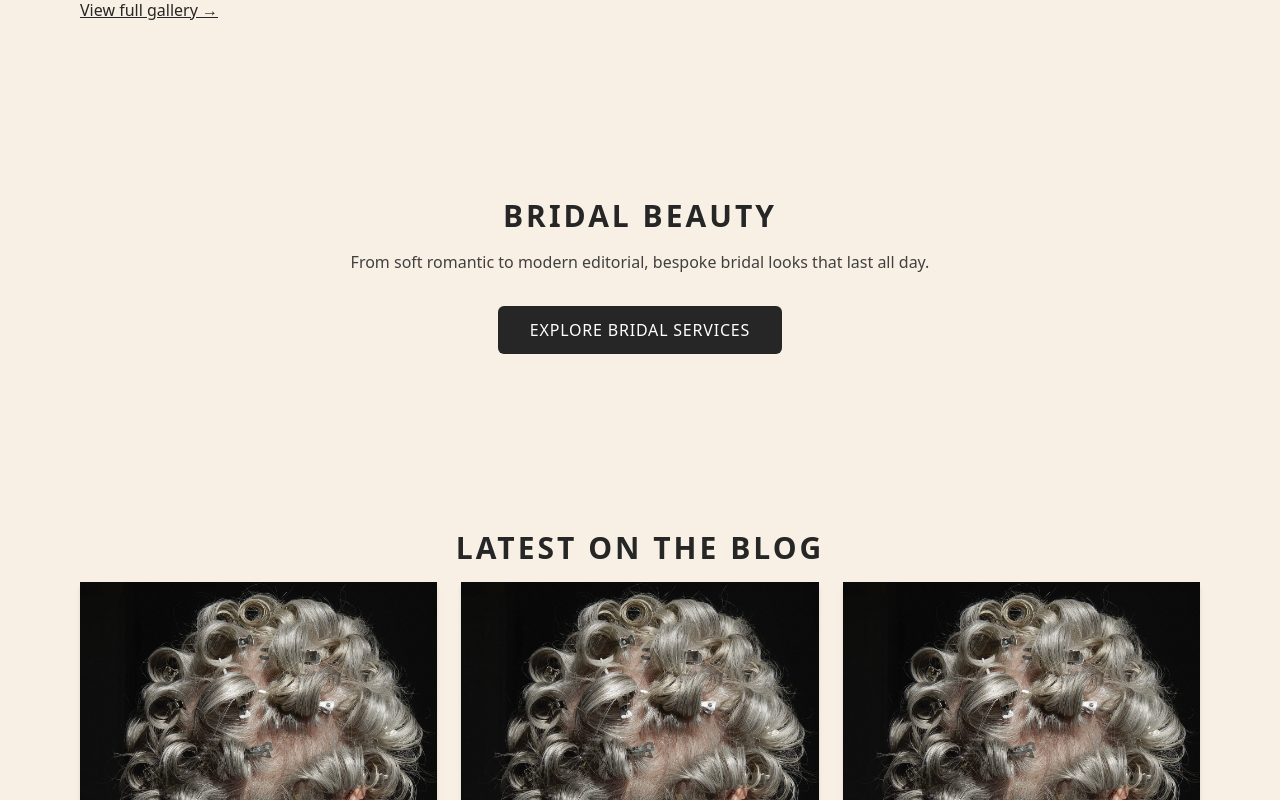
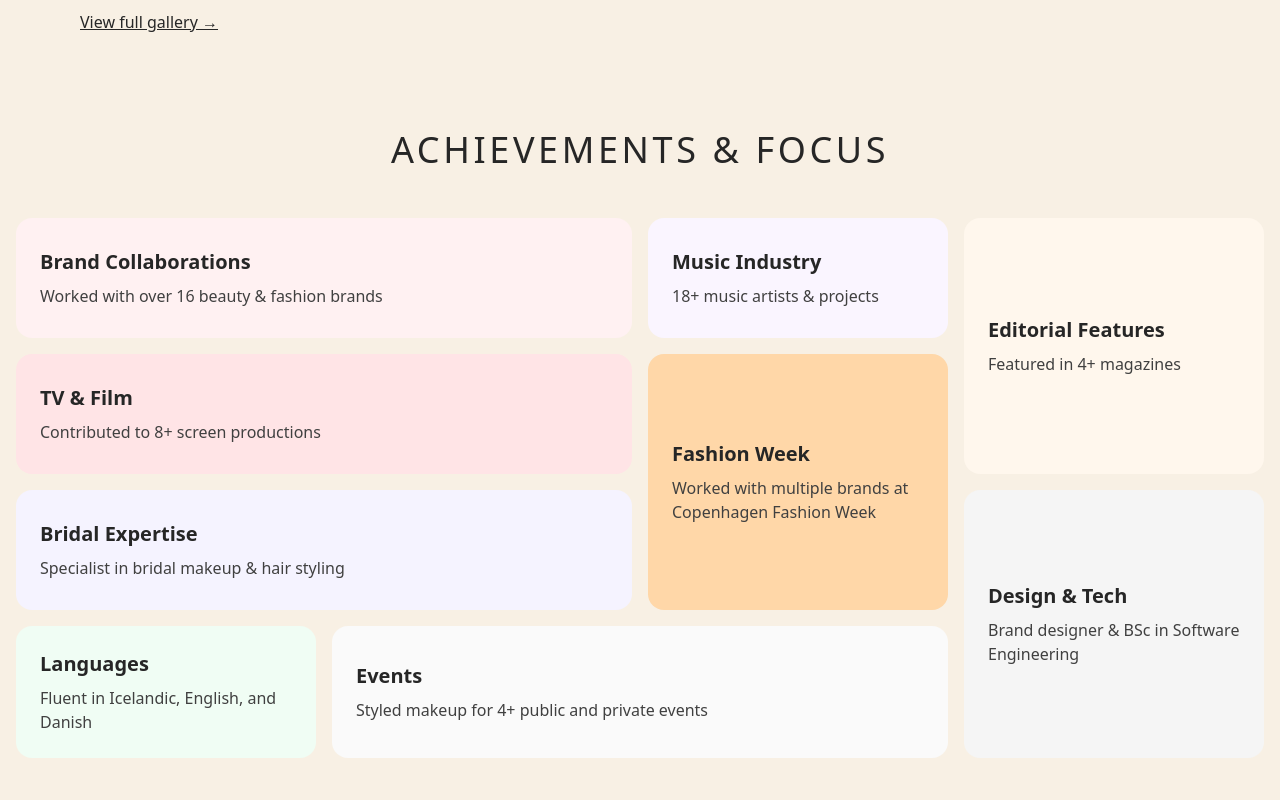
Before and after one commit to baldurlogi/tekla-portfolio, a React (Vite) app: page / in a window 1280 px wide. Shown: the part 1360-2160 px from the top of the page. Built offline with nearby package versions, Linux system fonts and the light colour scheme.

Commit message:
Add bento-box feature to homepage

```diff
--- a/src/App.jsx
+++ b/src/App.jsx
@@ -1,6 +1,7 @@
 import './App.css'
 import Navbar from './components/Navbar'
 import Footer from './components/Footer'
+import Bentobox from './components/Bentobox';
 import Contact from './pages/Contact';
 import Gallery from './pages/Gallery';
 import Home from './pages/Home';
--- /dev/null
+++ b/src/components/Bentobox.jsx
@@ -0,0 +1,89 @@
+import React from 'react'
+
+const Bentobox = () => {
+  const achievements = [
+    {
+      title: 'Brand Collaborations',
+      content: 'Worked with over 16 beauty & fashion brands',
+      span: 'col-span-1 md:col-span-2 row-span-1',
+      bgColor: 'bg-rose-50'
+    },
+    {
+      title: 'Music Industry',
+      content: '18+ music artists & projects',
+      span: 'col-span-1 row-span-1',
+      bgColor: 'bg-purple-50'
+    },
+    {
+      title: 'Editorial Features',
+      content: 'Featured in 4+ magazines',
+      span: 'col-span-1 row-span-2',
+      bgColor: 'bg-orange-50'
+    },
+    {
+      title: 'TV & Film',
+      content: 'Contributed to 8+ screen productions',
+      span: 'col-span-1 md:col-span-2 row-span-1',
+      bgColor: 'bg-rose-100'
+    },
+    {
+      title: 'Fashion Week',
+      content: 'Worked with multiple brands at Copenhagen Fashion Week',
+      span: 'col-span-1 row-span-2',
+      bgColor: 'bg-orange-200'
+    },
+    {
+      title: 'Bridal Expertise',
+      content: 'Specialist in bridal makeup & hair styling',
+      span: 'col-span-1 md:col-span-2 row-span-1',
+      bgColor: 'bg-violet-50'
+    },
+    {
+      title: 'Design & Tech',
+      content: 'Brand designer & BSc in Software Engineering',
+      span: 'col-span-1 row-span-2',
+      bgColor: 'bg-neutral-100'
+    },
+    {
+      title: 'Languages',
+      content: 'Fluent in Icelandic, English, and Danish',
+      span: 'col-span-1 row-span-1',
+      bgColor: 'bg-green-50'
+    },
+    {
+      title: 'Events',
+      content: 'Styled makeup for 4+ public and private events',
+      span: 'col-span-1 md:col-span-2 row-span-1',
+      bgColor: 'bg-neutral-50'
+    },
+  ];
+
+  return (
+    <section className="px-4 max-w-7xl mx-auto">
+      <h2 className="text-3xl md:text-4xl uppercase tracking-widest mb-12 text-center">
+        Achievements & Focus
+      </h2>
+
+      <div className="grid grid-cols-1 sm:grid-cols-2 md:grid-cols-4 auto-rows-[minmax(120px,auto)] gap-4">
+        {achievements.map((item, index) => (
+          <div
+            key={index}
+            className={`
+              ${item.span}
+              ${item.bgColor}
+              rounded-2xl p-6
+              hover:scale-[1.02] hover:shadow-xl
+              transition-all duration-300
+              flex flex-col justify-center
+            `}
+          >
+            <h3 className="text-xl font-semibold mb-2">{item.title}</h3>
+            <p className="text-neutral-700">{item.content}</p>
+          </div>
+        ))}
+      </div>
+    </section>
+  )
+}
+
+export default Bentobox
--- a/src/pages/Home.jsx
+++ b/src/pages/Home.jsx
@@ -1,6 +1,7 @@
 import React from 'react'
 import { Link } from 'react-router-dom'
 import image1 from '../assets/IMG_2688.jpg';
+import Bentobox from '../components/Bentobox';
 
 const Home = () => {
    const scrollToFeatured = () => {
@@ -54,9 +55,10 @@ const Home = () => {
       </div>
       </section>
 
+
       {/* ── Featured Gallery Strip ───────────────────────────────────── */}
       <section id="featured" className="max-w-6xl mx-auto px-4">
-        <h2 className="text-2xl md:text-3xl font-semibold uppercase tracking-widest text-center mb-4 mt-6">Signature Looks</h2>
+        <h2 className="text-3xl md:text-4xl uppercase tracking-widest mb-12 text-center">Signature Looks</h2>
         {/* swap static imgs for <Link to="/gallery">…</Link> thumbnails, a slider, etc. */}
         <div className="grid grid-cols-2 md:grid-cols-4 gap-2">
           <img src={image1} alt="" className="aspect-square object-cover" />
@@ -67,10 +69,13 @@ const Home = () => {
         <Link to="/gallery" className="mt-6 inline-block underline">View full gallery →</Link>
       </section>
 
+      {/* ── Bentobox ───────────────────────────────────────────────── */}
+      <Bentobox />
+
       {/* ── Bridal Call-out ──────────────────────────────────────────── */}
       <section className="py-20">
         <div className="max-w-4xl mx-auto px-4 text-center">
-          <h2 className="text-2xl md:text-3xl font-semibold uppercase tracking-widest text-center">Bridal Beauty</h2>
+          <h2 className="text-3xl md:text-4xl uppercase tracking-widest mb-12 text-center">Bridal Beauty</h2>
           <p className="mt-4 text-neutral-700">
             From soft romantic to modern editorial, bespoke bridal looks that last all day.
           </p>
@@ -87,7 +92,7 @@ const Home = () => {
 
       {/* ── Latest Blog Teasers ──────────────────────────────────────── */}
       <section className="max-w-6xl mx-auto px-4">
-        <h2 className="text-2xl md:text-3xl font-semibold uppercase tracking-widest text-center mb-4">Latest On The Blog</h2>
+        <h2 className="text-3xl md:text-4xl uppercase tracking-widest mb-12 text-center">Latest On The Blog</h2>
         <div className="grid md:grid-cols-3 gap-6">
           {[1,2,3].map(id => (
             <Link key={id} to={`/blog/post-${id}`} className="group">
@@ -110,7 +115,7 @@ const Home = () => {
 
       {/* ── Contact CTA strip ────────────────────────────────────────── */}
       <section className="bg-[#f8f0e4] py-20 text-center">
-        <h2 className="text-2xl md:text-3xl font-semibold uppercase tracking-widest text-center">Ready to Book?</h2>
+        <h2 className="text-3xl md:text-4xl uppercase tracking-widest mb-6 text-center">Ready to Book?</h2>
         <p className="mt-4 text-neutral-700">
           Let’s craft the perfect look for your shoot, event, or wedding.
         </p>
```
